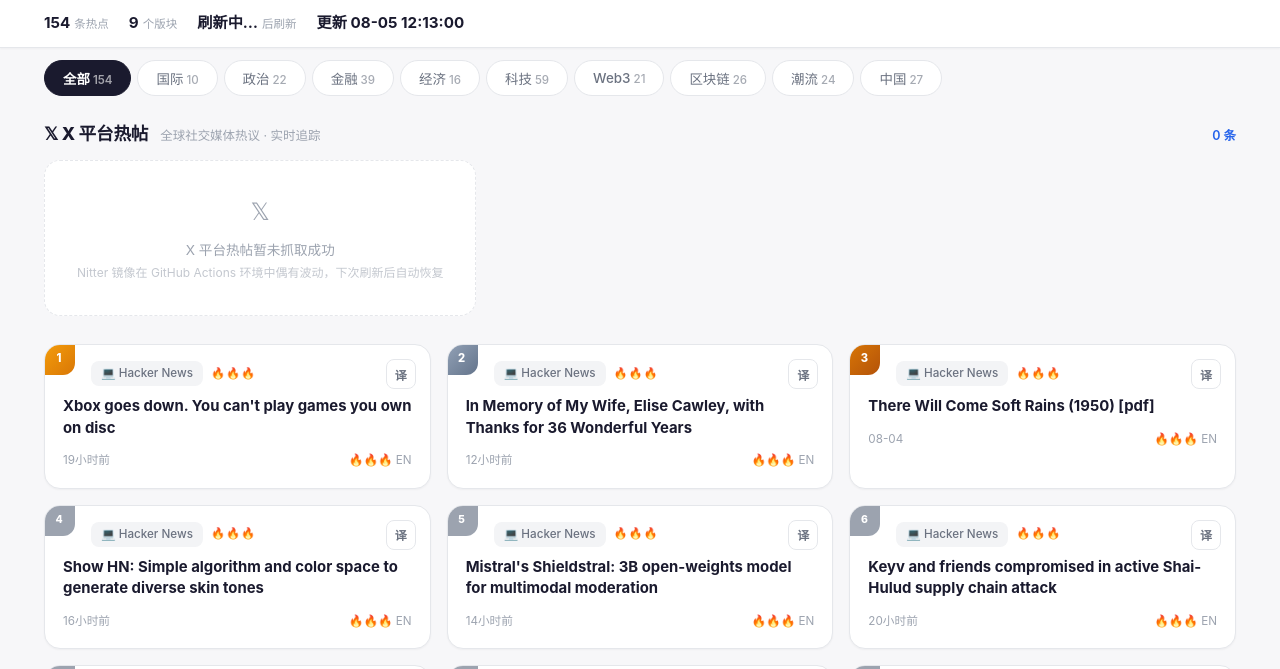
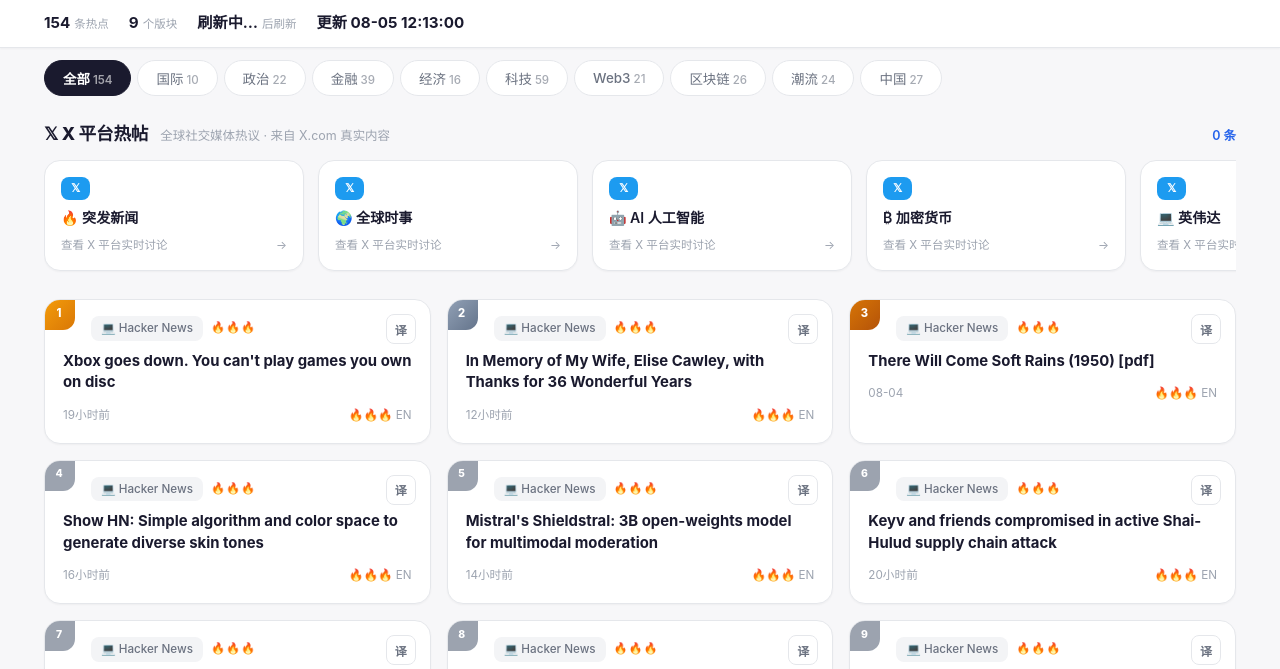
Before and after one commit to pdaxing922-prog/news-aggregator, a website: page public/index.html in a window 1280 px wide. Shown: the part 52-721 px from the top of the page. Drawn offline with Linux system fonts and the light colour scheme.

Commit message:
Fix: X热帖 shows direct x.com trending links when scraping unavailable — no fake content

```diff
--- a/public/app.js
+++ b/public/app.js
@@ -325,12 +325,31 @@
   $xCount.textContent = `${xArticles.length} 条`;
 
   if (xArticles.length === 0) {
-    $xScroll.innerHTML = `
-      <div class="x-empty">
-        <div style="font-size:1.5rem;margin-bottom:8px">𝕏</div>
-        X 平台热帖暂未抓取成功<br>
-        <span style="font-size:0.75rem;opacity:0.6">Nitter 镜像在 GitHub Actions 环境中偶有波动，下次刷新后自动恢复</span>
-      </div>`;
+    // Show direct x.com trending links — real X platform, no fake content
+    const trending = [
+      { q: 'Breaking News', label: '🔥 突发新闻' },
+      { q: 'World News', label: '🌍 全球时事' },
+      { q: 'AI Artificial Intelligence', label: '🤖 AI 人工智能' },
+      { q: 'Crypto Bitcoin', label: '₿ 加密货币' },
+      { q: 'NVIDIA', label: '💻 英伟达' },
+      { q: 'OpenAI', label: '🧠 OpenAI' },
+      { q: 'Elon Musk', label: '🚀 马斯克' },
+      { q: 'Olympics', label: '🏅 体育' },
+      { q: 'Trending', label: '📈 全网趋势' },
+      { q: 'Viral', label: '⚡ 热门传播' },
+    ];
+    $xScroll.innerHTML = trending.map((t) => `
+      <a class="x-card" href="https://x.com/search?q=${encodeURIComponent(t.q)}&src=trend_click" target="_blank" rel="noopener" style="text-decoration:none">
+        <div class="x-card-top">
+          <span class="x-card-badge">𝕏</span>
+        </div>
+        <h3 class="x-card-title" style="color:var(--text)">${t.label}</h3>
+        <div class="x-card-footer">
+          <span>查看 X 平台实时讨论</span>
+          <span>→</span>
+        </div>
+      </a>
+    `).join('');
     return;
   }
 
--- a/public/index.html
+++ b/public/index.html
@@ -34,7 +34,7 @@
 <section class="x-section" id="xSection">
   <div class="x-section-header">
     <h2 class="x-section-title">𝕏 X 平台热帖</h2>
-    <span class="x-section-sub">全球社交媒体热议 · 实时追踪</span>
+    <span class="x-section-sub">全球社交媒体热议 · 来自 X.com 真实内容</span>
     <span class="x-section-count" id="xCount">0 条</span>
   </div>
   <div class="x-scroll" id="xScroll">
--- a/public/style.css
+++ b/public/style.css
@@ -262,6 +262,7 @@
   gap: 8px;
   position: relative;
   cursor: pointer;
+  color: var(--text);
 }
 
 .x-card:hover {
```
